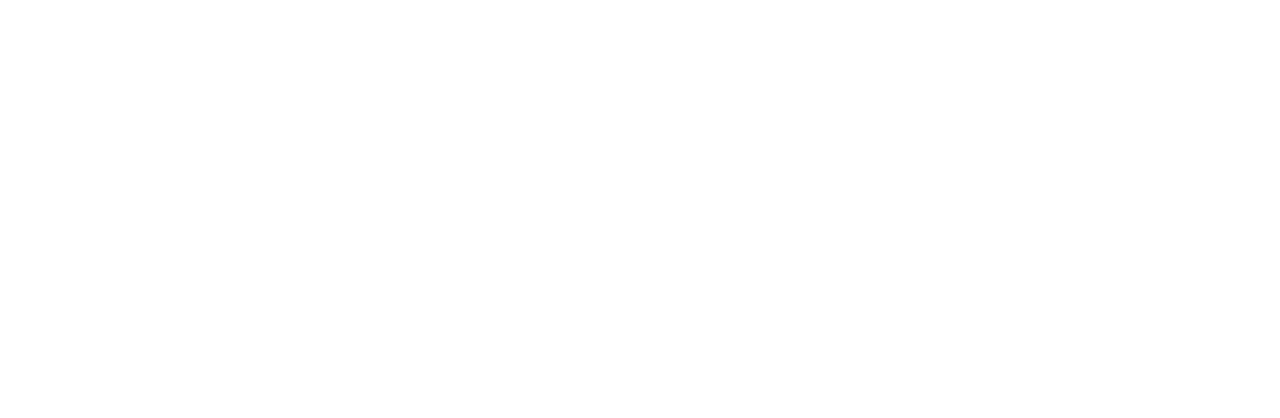
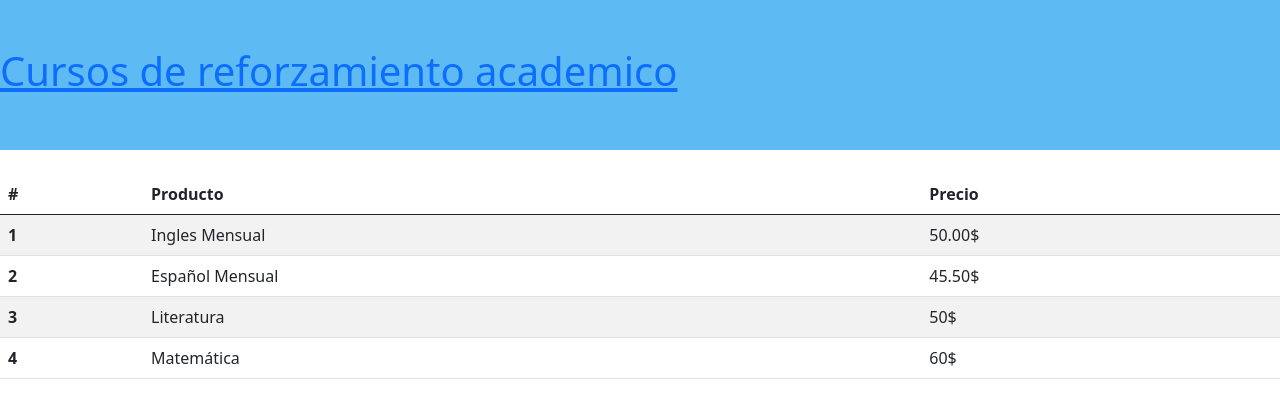
Before and after one commit to aclascano/Laboratorio_Github, a plain HTML site: page lista.html in a window 1280 px wide. Drawn offline with Linux system fonts and the light colour scheme.

Commit message:
agregar lista

```diff
--- a/lista.html
+++ b/lista.html
@@ -0,0 +1,58 @@
+<!DOCTYPE html>
+<html lang="es">
+
+<head>
+    <meta charset="UTF-8">
+    <meta http-equiv="X-UA-Compatible" content="IE=edge">
+    <meta name="viewport" content="width=device-width, initial-scale=1.0">
+    <link rel="stylesheet" href="css/bootstrap.min.css">
+    <title>Menú principal</title>
+</head>
+
+<body>
+    <nav class="navbar navbar-expand-lg navbar-dark " id="navegacion"
+        style="background-color: #5EBAF2;  width: 100%; height: 150px;">
+        <a href="index.html">
+            <h1 style="margin-left: auto;
+        margin-right: auto;">Cursos de reforzamiento academico</h1>
+        </a>
+    </nav>
+    <br>
+    <table class="table  table-striped">
+        <thead>
+          <tr>
+            <th scope="col">#</th>
+            <th scope="col">Producto</th>
+            <th scope="col">Precio</th>
+          </tr>
+        </thead>
+        <tbody>
+          <tr>
+            <th scope="row">1</th>
+            <td>Ingles Mensual</td>
+            <td>50.00$</td>
+          </tr>
+          <tr>
+            <th scope="row">2</th>
+            <td>Español Mensual</td>
+            <td>45.50$</td>
+          </tr>
+          <tr>
+            <th scope="row">3</th>
+            <td>Literatura</td>
+            <td>50$</td>
+          </tr>
+          <tr>
+            <th scope="row">4</th>
+            <td>Matemática</td>
+            <td>60$</td>
+          </tr>
+
+        </tbody>
+      </table>
+
+    <script src="js/bootstrap.min.js"></script>
+    <script src="js/bootstrap.bundle.min.js"></script>
+</body>
+
+</html>
```
Also changed, not shown: index.html (+7 -4 lines).
